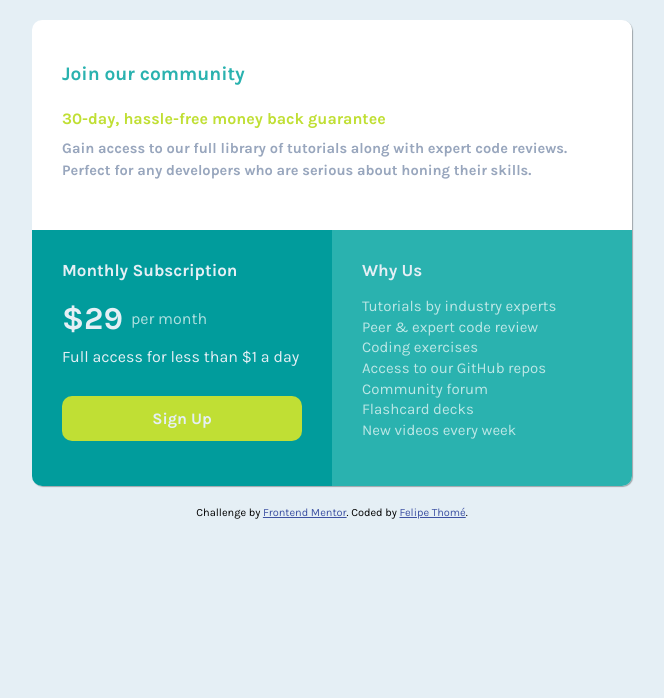
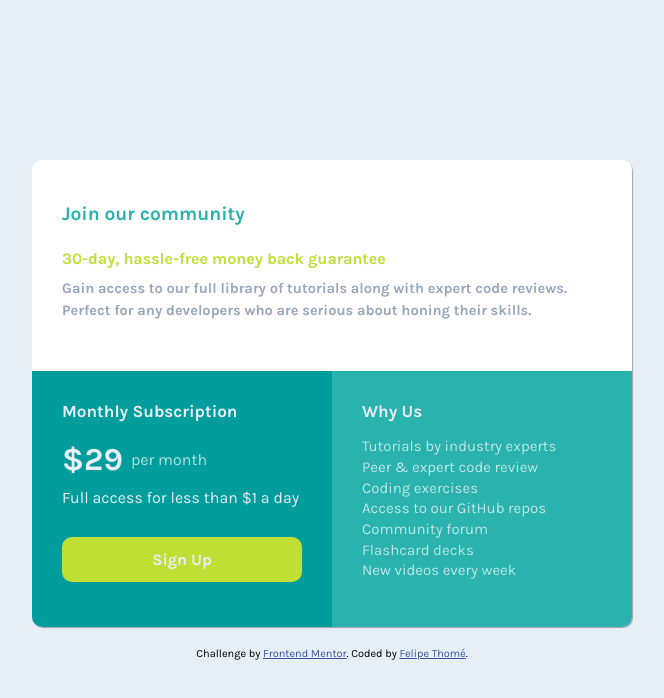
Before and after one commit to felipetn1989/single-price-grid-component-master, a plain HTML site: page index.html in a window 1280 px wide. Shown: the whole page, without its empty margins (308-972 px from the left). Drawn offline with Linux system fonts and the light colour scheme.

Commit message:
Update style.css

```diff
--- a/styles/style.css
+++ b/styles/style.css
@@ -164,6 +164,10 @@ ul {
 }
 
 @media screen and (min-width:992px) {
+    body {
+        justify-content: center;
+    }
+
     .card {
         width: 600px;
         box-shadow: 1px 1px 1px rgba(0, 0, 0, 0.308);
```
